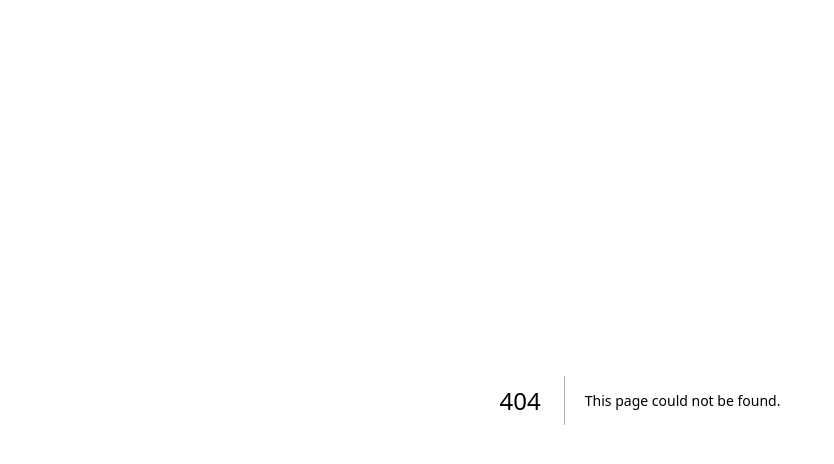
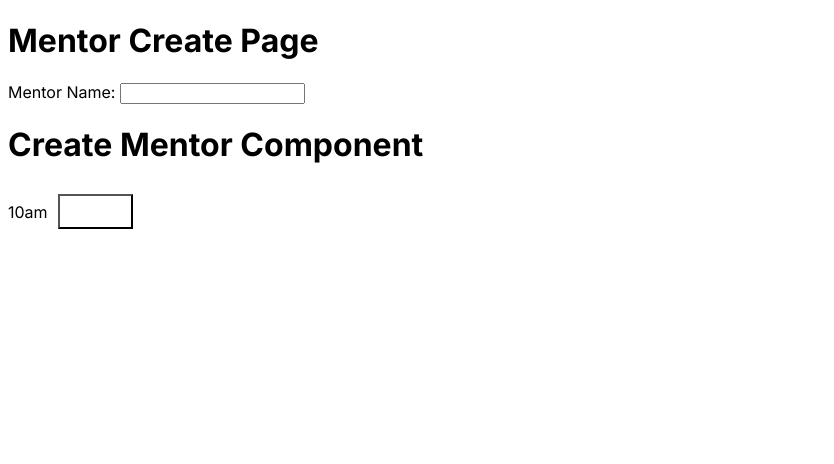
Before and after one commit to BlckHawker/Mentor-Schedule-Maker, a Next.js app: page /mentor/create in a window 1280 px wide. Before the commit this address had no page. Shown: the top 464 px of the page, without its empty margins (0-834 px from the left). Built offline with nearby package versions, Linux system fonts and the light colour scheme.

Commit message:
Add block component

```diff
--- /dev/null
+++ b/src/app/mentor/create/page.tsx
@@ -0,0 +1,15 @@
+
+//where one mentor can be created at a time
+
+import CreateMentor from "@/components/CreateMentor";
+
+export default function MentorCreatePage() {
+  return (
+      <div>
+        <h1>Mentor Create Page</h1>
+        <label>Mentor Name: </label>
+        <input type="text"></input>
+        <CreateMentor></CreateMentor>
+      </div>
+  );
+}
--- a/src/app/page.tsx
+++ b/src/app/page.tsx
@@ -4,7 +4,7 @@ export default function Home() {
   return (
       <div>
         <h1>Home Page</h1>
-        <button><Link href="./mentor/">Go to Mentor Page</Link></button>
+        <Link href="./mentor/">Go to Mentor Page</Link>
       </div>
   );
 }
--- /dev/null
+++ b/src/components/Block.tsx
@@ -0,0 +1,14 @@
+// Used to make/edit a mentor's availability
+import { useState } from "react";
+
+const Block = () => {
+  const [isActive, setIsActive] = useState(false);
+  return (
+    <div style={{display: "flex", gap: "10px", alignItems: "center" } }>
+      <p>10am</p>
+      <button style={{backgroundColor: `${isActive ? "green" : "white"}`, width: "75px", height: "35px" } } onClick={() => setIsActive(active => !active)}></button>
+    </div>
+  );
+};
+
+export default Block;
--- /dev/null
+++ b/src/components/CreateMentor.tsx
@@ -0,0 +1,12 @@
+'use client';
+import Block from '@/components/Block';
+const CreateMentor = () => {
+    return (
+        <div>
+            <h1>Create Mentor Component</h1>
+            <Block></Block>
+        </div>
+    );
+}
+
+export default CreateMentor;
```
Also changed, not shown: src/app/mentor/page.tsx (+10 -6 lines), src/app/pages/CreateMentor.tsx (deleted, +0 -9 lines).
